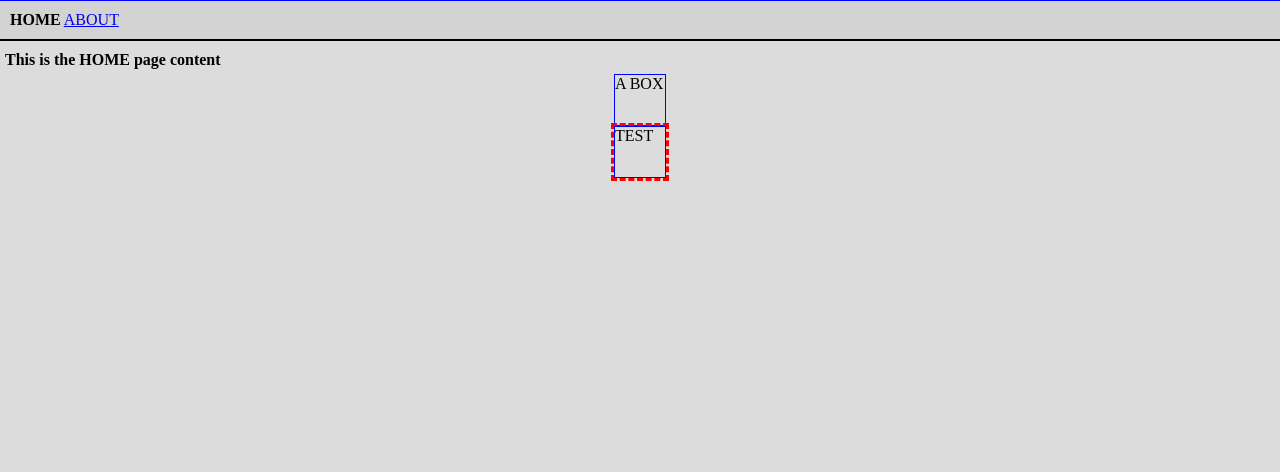
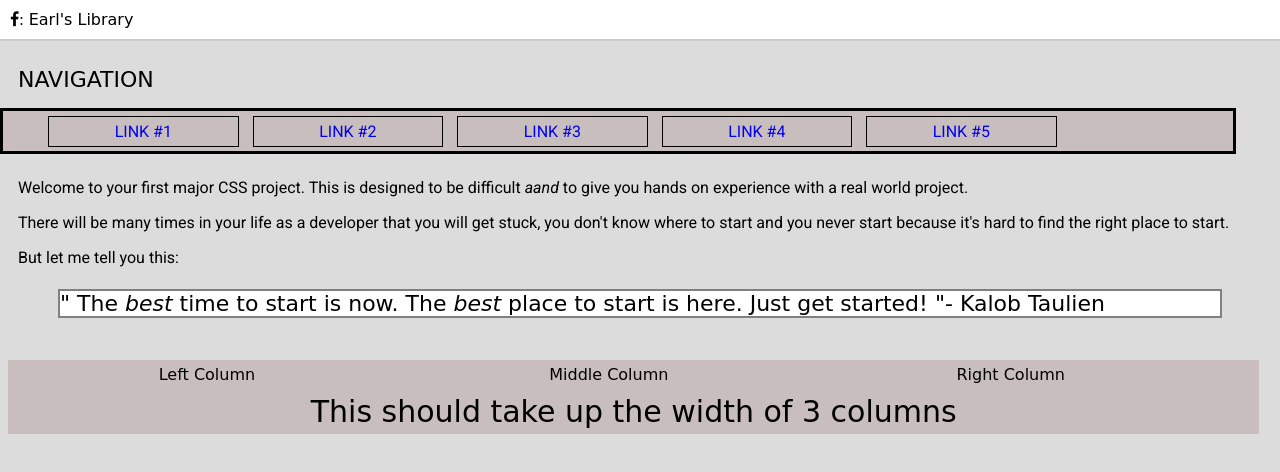
Before and after one commit to EarlWaud/html_demos, a plain HTML site: page index.html in a window 1280 px wide. Drawn offline with Linux system fonts and the light colour scheme.

Commit message:
change to index.html

```diff
--- a/index.html
+++ b/index.html
@@ -1,28 +1,92 @@
 <!DOCTYPE html>
 <html lang="en">
+
 <head>
     <meta charset="UTF-8">
     <meta name="viewport" content="width=device-width, initial-scale=1.0">
-    <title>Sample WIP</title>
-    <link rel="stylesheet" type="text/css" href="css/mysite.css">
+    <title>Mini Project 03</title>
+
+    <link rel="preconnect" href="https://fonts.gstatic.com">
+    <link href="https://fonts.googleapis.com/css2?family=Pacifico&display=swap" rel="stylesheet">
+    <link rel="preconnect" href="https://fonts.gstatic.com">
+    <link
+        href="https://fonts.googleapis.com/css2?family=Roboto:ital,wght@0,100;0,300;0,400;0,500;0,700;0,900;1,100;1,300;1,400;1,500;1,700;1,900&display=swap"
+        rel="stylesheet">
+    <link rel="stylesheet" href="https://stackpath.bootstrapcdn.com/font-awesome/4.7.0/css/font-awesome.min.css">
+
+    <link rel="stylesheet" type="text/css" href="css/mini03.css">
 </head>
+
 <body>
 
     <nav>
-        <strong>HOME</strong>
-        <a href="about.html">ABOUT</a>
+        <i class="fa fa-facebook">: </i>
+        <a href="https://www.facebook.com/earlslibrary">
+            Earl's Library</a>
     </nav>
 
-    <div>
-        <h4 style="margin: 5px">This is the HOME page content</h4>
+    <br />
+
+    <!-- <h1 id="page-title">93-Project-Use-What-Youve-Learned</h1> -->
+
+    <div id="nav-container">
+        <div id="nav-title">Navigation</div>
+
+        <ul class="nav">
+            <li>
+                <a href="#">Link #1</a>
+            </li>
+            <li>
+                <a href="#">Link #2</a>
+            </li>
+            <li>
+                <a href="#">Link #3</a>
+            </li>
+            <li>
+                <a href="#">Link #4</a>
+            </li>
+            <li>
+                <a href="#">Link #5</a>
+            </li>
+        </ul>
     </div>
 
-    <div style="border: 1px solid blue; width: 50px; height: 50px; margin: 0 auto;">
-        A BOX
+    <div id="body">
+
+        <p>Welcome to your first major CSS project. This is designed to be difficult <em>aand</em> to give you hands on
+            experience with a real world project.</p>
+
+        <p>There will be many times in your life as a developer that you will get stuck, you don't know where to start
+            and you never start because it's hard to find the right place to start.</p>
+
+        <p>
+            But let me tell you this:
+            <blockquote>
+                The <em>best</em> time to start is now.
+                The <em>best</em> place to start is here.
+                Just get started!
+        </blockquote>
+        </p>
     </div>
 
-    <div style="margin: 0 auto; width: 50px; height: 50px; border: 1px solid blue; outline: 3px dashed red; cursor: pointer">
-        TEST
-    </div>
+    <footer class="row">
+        <div class="col1">
+            Left Column
+        </div>
+        <div class="col2">
+            Middle Column
+        </div>
+        <div class="col3">
+            Right Column
+        </div>
+        <div class="full-col">
+            This should take up the width of 3 columns
+        </div>
+    </footer>
+
+    <br />
+    <br />
+
 </body>
+
 </html>
```
Also changed, not shown: home_index.html (added, +28 -0 lines).
